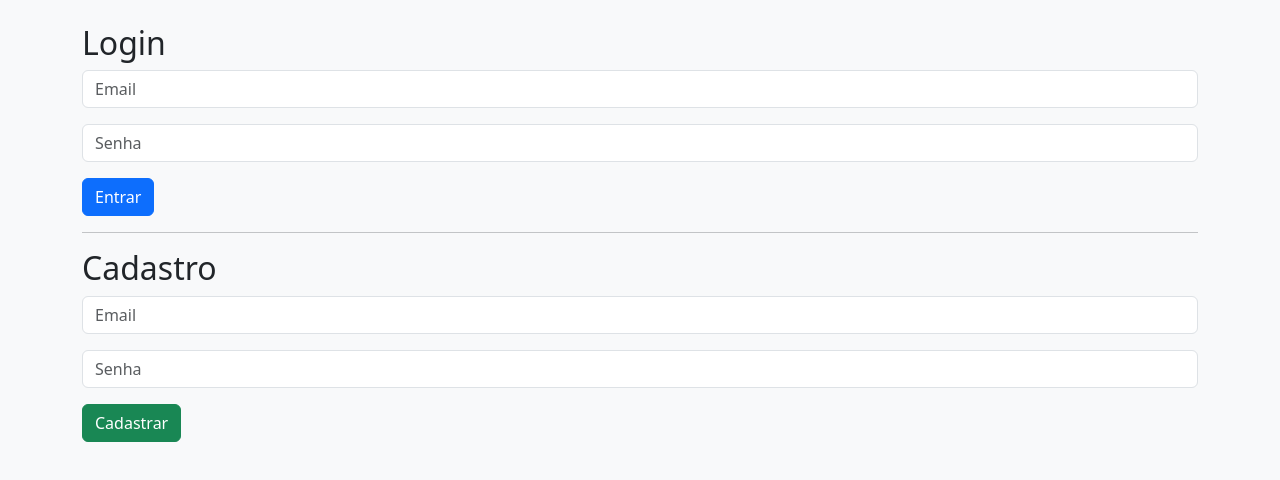
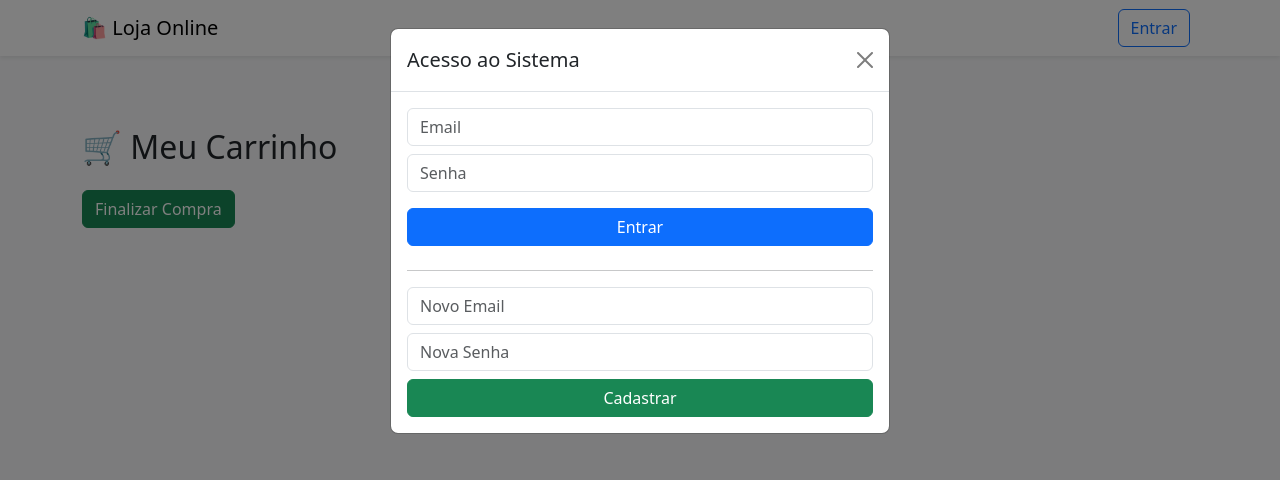
Before and after one commit to terceirogarden/grupo1, a plain HTML site: page index.html in a window 1280 px wide. Both pictures are taken after a click on the button "Entrar". Drawn offline with nearby package versions, Linux system fonts and the light colour scheme; no server answers.

Commit message:
19/10 1.7

```diff
--- a/index.html
+++ b/index.html
@@ -3,7 +3,7 @@
 <html lang="pt-BR">
 <head>
   <meta charset="UTF-8">
-    <title>Loja Online - Firebase</title>
+  <title>Loja Online</title>
   <link href="https://cdn.jsdelivr.net/npm/bootstrap@5.3.2/dist/css/bootstrap.min.css" rel="stylesheet">
   <script src="https://www.gstatic.com/firebasejs/9.23.0/firebase-app-compat.js"></script>
   <script src="https://www.gstatic.com/firebasejs/9.23.0/firebase-auth-compat.js"></script>
@@ -12,36 +12,47 @@
   <script src="js/main.js" defer></script>
 </head>
 <body class="bg-light">
-    <div class="container mt-4" id="areaLogin">
-        <h2>Login</h2>
-        <div class="mb-3">
-            <input type="email" id="email" class="form-control" placeholder="Email">
+
+  <nav class="navbar navbar-expand-lg navbar-light bg-white shadow-sm mb-4">
+    <div class="container">
+      <a class="navbar-brand" href="#">🛍️ Loja Online</a>
+      <div>
+        <button class="btn btn-outline-primary me-2" id="btn-login" onclick="abrirLogin()">Entrar</button>
+        <button class="btn btn-outline-secondary d-none" id="btn-logout" onclick="logout()">Sair</button>
       </div>
-        <div class="mb-3">
-            <input type="password" id="senha" class="form-control" placeholder="Senha">
     </div>
-        <button class="btn btn-primary" onclick="login()">Entrar</button>
+  </nav>
 
-        <hr>
-
-        <h2>Cadastro</h2>
-        <div class="mb-3">
-            <input type="email" id="emailCadastro" class="form-control" placeholder="Email">
-        </div>
-        <div class="mb-3">
-            <input type="password" id="senhaCadastro" class="form-control" placeholder="Senha">
-        </div>
-        <button class="btn btn-success" onclick="cadastrar()">Cadastrar</button>
-    </div>
-
-    <div class="container mt-4" id="loja" style="display:none;">
-        <h1 class="mb-4">🛍️ Loja Online</h1>
+  <div class="container">
     <div class="row" id="produtos"></div>
 
     <h2 class="mt-5">🛒 Meu Carrinho</h2>
     <ul id="carrinho" class="list-group mb-3"></ul>
     <button class="btn btn-success" onclick="finalizarCompra()">Finalizar Compra</button>
-        <button class="btn btn-secondary ms-2" onclick="logout()">Sair</button>
   </div>
+
+  <!-- Modal de login -->
+  <div class="modal fade" id="loginModal" tabindex="-1">
+    <div class="modal-dialog">
+      <div class="modal-content">
+        <div class="modal-header">
+          <h5 class="modal-title">Acesso ao Sistema</h5>
+          <button type="button" class="btn-close" data-bs-dismiss="modal"></button>
+        </div>
+        <div class="modal-body">
+          <input type="email" id="email" class="form-control mb-2" placeholder="Email">
+          <input type="password" id="senha" class="form-control mb-3" placeholder="Senha">
+          <button class="btn btn-primary w-100 mb-2" onclick="login()">Entrar</button>
+
+          <hr>
+          <input type="email" id="emailCadastro" class="form-control mb-2" placeholder="Novo Email">
+          <input type="password" id="senhaCadastro" class="form-control mb-2" placeholder="Nova Senha">
+          <button class="btn btn-success w-100" onclick="cadastrar()">Cadastrar</button>
+        </div>
+      </div>
+    </div>
+  </div>
+
+  <script src="https://cdn.jsdelivr.net/npm/bootstrap@5.3.2/dist/js/bootstrap.bundle.min.js"></script>
 </body>
 </html>
--- a/js/main.js
+++ b/js/main.js
@@ -1,11 +1,19 @@
 
 let usuarioAtual = null;
 let carrinho = [];
+
+function abrirLogin() {
+    const modal = new bootstrap.Modal(document.getElementById('loginModal'));
+    modal.show();
+}
 
 function login() {
     const email = document.getElementById("email").value;
     const senha = document.getElementById("senha").value;
     auth.signInWithEmailAndPassword(email, senha)
+        .then(() => {
+            bootstrap.Modal.getInstance(document.getElementById('loginModal')).hide();
+        })
         .catch(err => alert("Erro ao logar: " + err.message));
 }
 
@@ -16,18 +24,21 @@ function cadastrar() {
         .then(() => {
             const uid = auth.currentUser.uid;
             db.collection("usuarios").doc(uid).set({ perfil: "cliente" });
-            alert("Usuário criado com sucesso!");
+            alert("Usuário criado!");
+            bootstrap.Modal.getInstance(document.getElementById('loginModal')).hide();
         })
         .catch(err => alert("Erro ao cadastrar: " + err.message));
 }
 
 function logout() {
-    auth.signOut().then(() => {
-        alert("Deslogado");
-    });
+    auth.signOut();
 }
 
 function adicionarAoCarrinho(produto) {
+    if (!usuarioAtual) {
+        abrirLogin();
+        return;
+    }
     carrinho.push(produto);
     renderizarCarrinho();
 }
@@ -35,7 +46,7 @@ function adicionarAoCarrinho(produto) {
 function renderizarCarrinho() {
     const ul = document.getElementById("carrinho");
     ul.innerHTML = "";
-    carrinho.forEach((p, i) => {
+    carrinho.forEach(p => {
         const li = document.createElement("li");
         li.className = "list-group-item";
         li.textContent = `${p.nome} - R$ ${p.preco.toFixed(2)}`;
@@ -44,6 +55,7 @@ function renderizarCarrinho() {
 }
 
 function finalizarCompra() {
+    if (!usuarioAtual) return abrirLogin();
     if (carrinho.length === 0) return alert("Carrinho vazio.");
     db.collection("compras").add({
         uid: usuarioAtual.uid,
@@ -64,12 +76,12 @@ function carregarProdutos() {
             html += `
                 <div class="col-md-4 mb-4">
                     <div class="card h-100">
-                        <img src="${produto.imagem || 'https://via.placeholder.com/150'}" class="card-img-top" alt="${produto.nome}">
+                        <img src="${produto.imagem || 'https://via.placeholder.com/150'}" class="card-img-top">
                         <div class="card-body">
                             <h5 class="card-title">${produto.nome}</h5>
                             <p class="card-text">Preço: R$ ${produto.preco.toFixed(2)}</p>
                             <p class="card-text">Estoque: ${produto.estoque}</p>
-                            <button class="btn btn-primary" onclick='adicionarAoCarrinho(${JSON.stringify(produto)})'>Comprar</button>
+                            <button class="btn btn-primary w-100" onclick='adicionarAoCarrinho(${JSON.stringify(produto)})'>Comprar</button>
                         </div>
                     </div>
                 </div>
@@ -80,13 +92,9 @@ function carregarProdutos() {
 }
 
 auth.onAuthStateChanged(user => {
-    if (user) {
-        usuarioAtual = user;
-        document.getElementById("areaLogin").style.display = "none";
-        document.getElementById("loja").style.display = "block";
-        carregarProdutos();
-    } else {
-        document.getElementById("areaLogin").style.display = "block";
-        document.getElementById("loja").style.display = "none";
-    }
+    usuarioAtual = user;
+    document.getElementById("btn-login").classList.toggle("d-none", !!user);
+    document.getElementById("btn-logout").classList.toggle("d-none", !user);
 });
+
+carregarProdutos();
```
Lines whose indentation alone changed are shown as unchanged.
